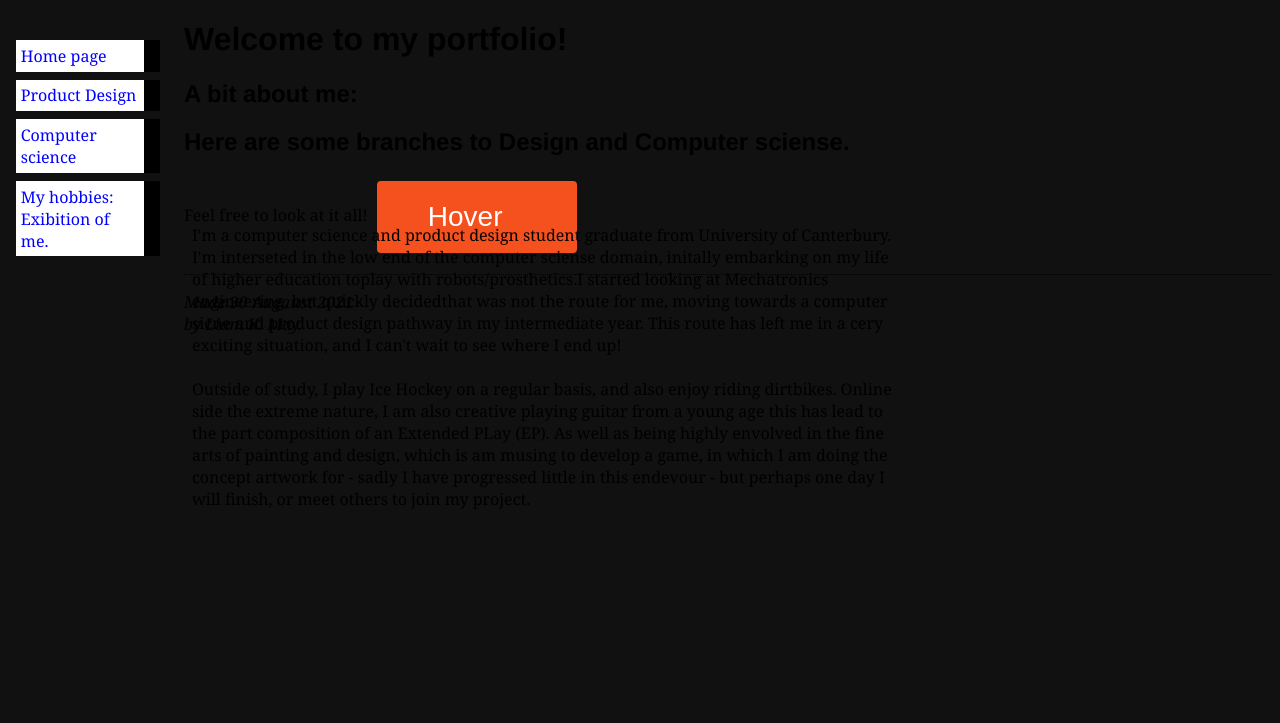
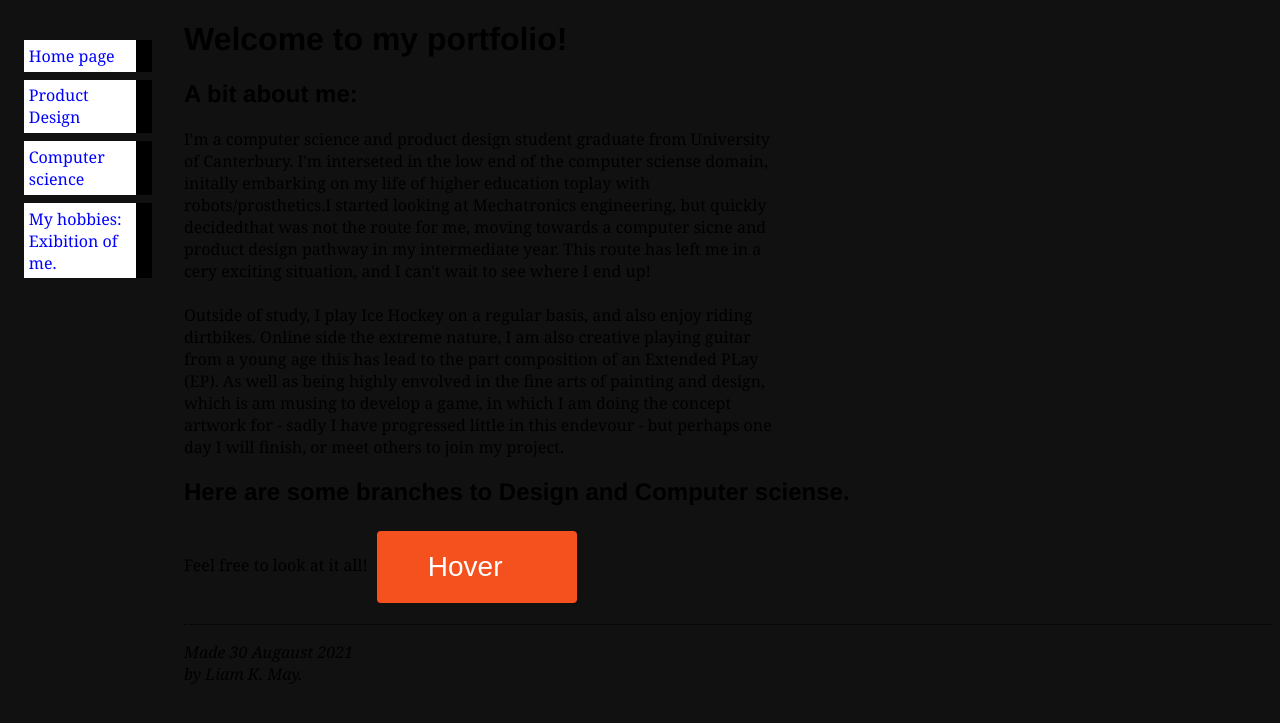
Before and after one commit to TheTriangleTrippa/Portfolio, a Jekyll site: the page built from index.html, in a window 1280 px wide. Shown: the top 723 px of the page. Built offline with Jekyll 4.4.1, drawn with Linux system fonts in a browser that asks for light colours.

Commit message:
Update stylesheet.css

```diff
--- a/assets/css/stylesheet.css
+++ b/assets/css/stylesheet.css
@@ -16,7 +16,7 @@ body {
 
 
        p.bio {
-    position: absolute;
+
     top: 13em;
     left: 12em;
     width: 55% }
@@ -51,7 +51,7 @@ body {
 
   ul.navbar li {
     background: white;
-    margin: 0.5em 0;
+    margin: 0.5em;
     padding: 0.3em;
     border-right: 1em solid black
     }
```
